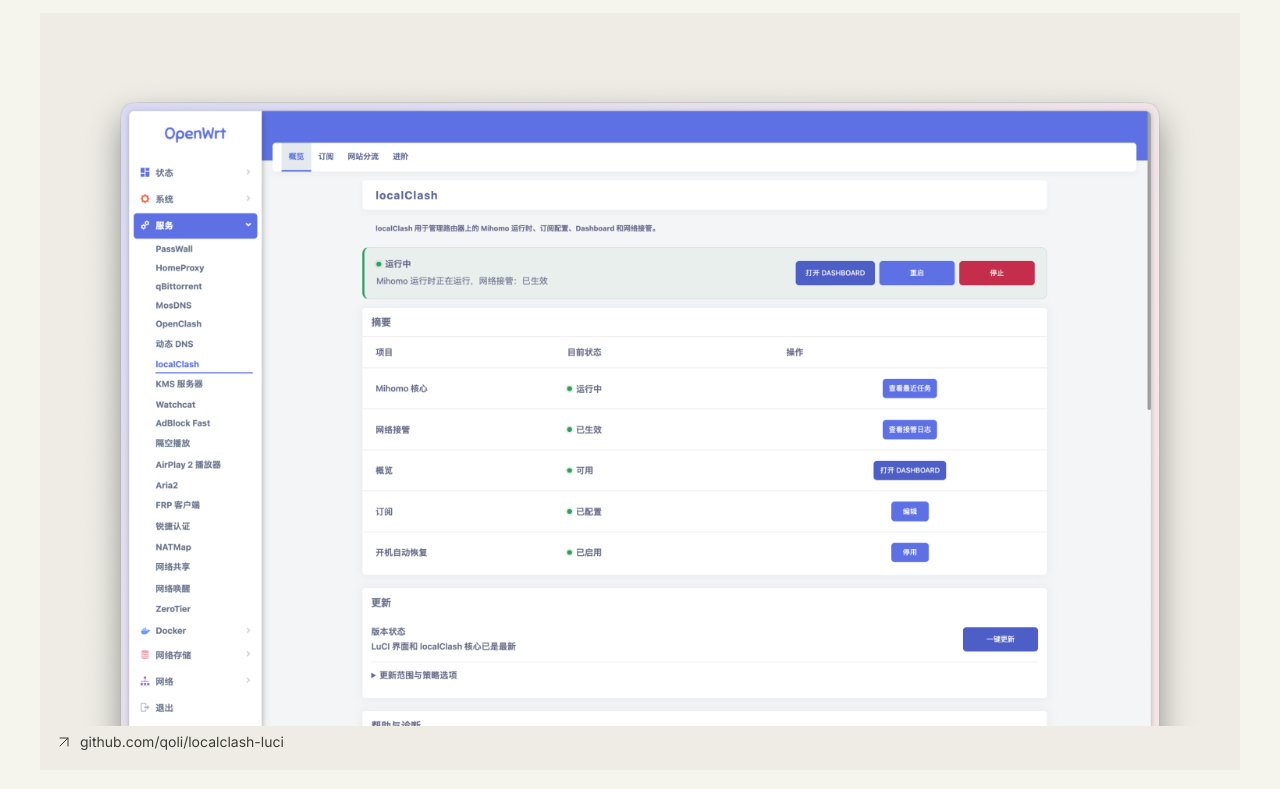
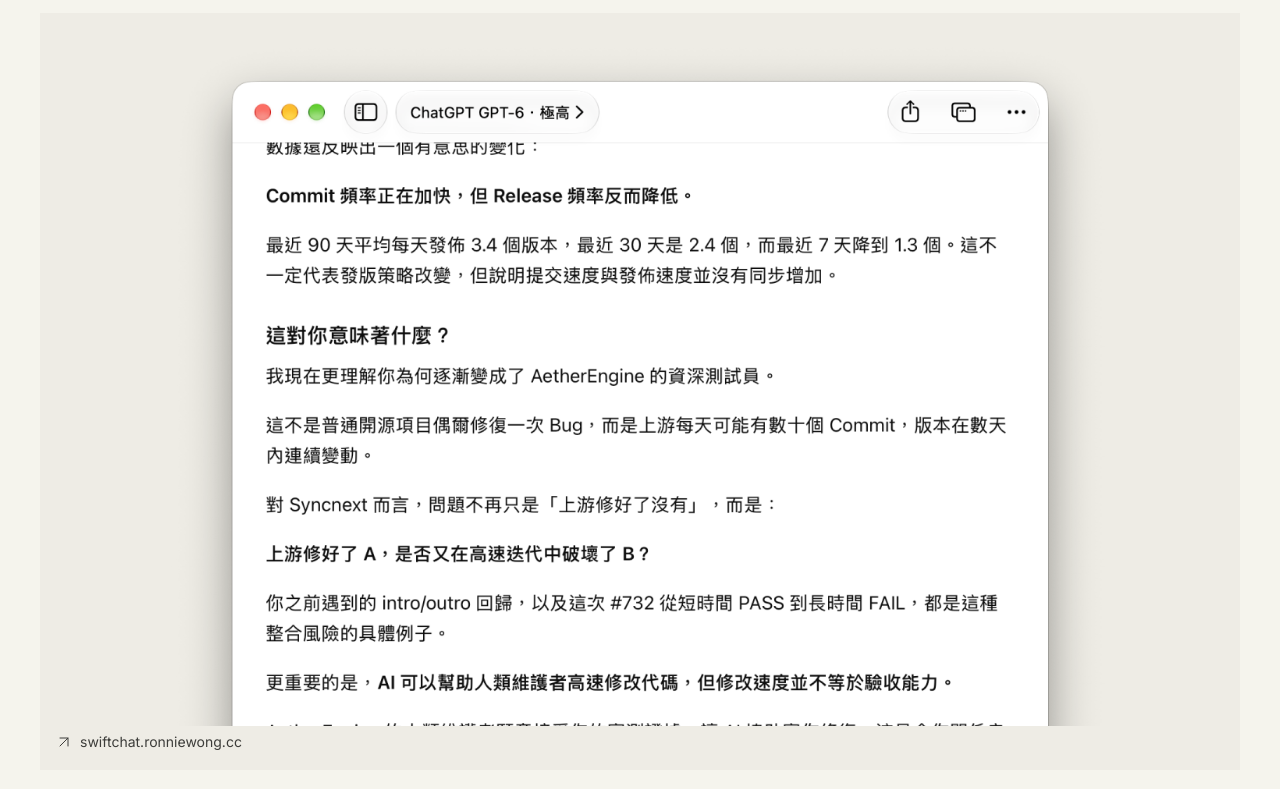
Before and after one commit to qoli/RonnieCC, a website: page apps.html in a window 1280 px wide. Shown: the part 707-1496 px from the top of the page. Drawn offline with Linux system fonts and the light colour scheme.

Commit message:
Replace localClash with SwiftChat in Apps gallery

```diff
--- a/apps.html
+++ b/apps.html
@@ -58,13 +58,13 @@
             </div>
           </a>
         </article>
-        <article class="app-feature app-feature-full" data-app-id="localclash" data-image-id="luci" style="--preview-width: 1538">
-          <a class="app-feature-link" href="https://github.com/qoli/localclash-luci" target="_blank" rel="noopener noreferrer" aria-label="github.com/qoli/localclash-luci（在新分頁開啟）" data-apps-label-mix="github.com/qoli/localclash-luci（在新分頁開啟）" data-apps-label-en="github.com/qoli/localclash-luci (opens in a new tab)">
+        <article class="app-feature app-feature-full" data-app-id="swiftchat" data-image-id="mac" style="--preview-width: 1538">
+          <a class="app-feature-link" href="https://swiftchat.ronniewong.cc/" target="_blank" rel="noopener noreferrer" aria-label="swiftchat.ronniewong.cc（在新分頁開啟）" data-apps-label-mix="swiftchat.ronniewong.cc（在新分頁開啟）" data-apps-label-en="swiftchat.ronniewong.cc (opens in a new tab)">
             <div class="app-feature-media">
-              <img class="app-preview" src="assets/apps/localclash/preview.png" alt="localClash LuCI overview on OpenWrt" width="1538" height="914" loading="lazy" decoding="async">
+              <img class="app-preview" src="assets/apps/swiftchat/preview.png" alt="SwiftChat conversation on Mac" width="1538" height="914" loading="lazy" decoding="async">
             </div>
             <div class="app-feature-caption">
-              <span class="app-visit"><svg viewBox="0 0 24 24" aria-hidden="true"><path d="M6 18 18 6M6 6h12v12"></path></svg><span>github.com/qoli/localclash-luci</span></span>
+              <span class="app-visit"><svg viewBox="0 0 24 24" aria-hidden="true"><path d="M6 18 18 6M6 6h12v12"></path></svg><span>swiftchat.ronniewong.cc</span></span>
             </div>
           </a>
         </article>
```
Also changed, not shown: content/apps.seed.json (+6 -6 lines), README.md, assets/apps/localclash/preview.png (deleted), assets/apps/swiftchat/preview.png (added).
